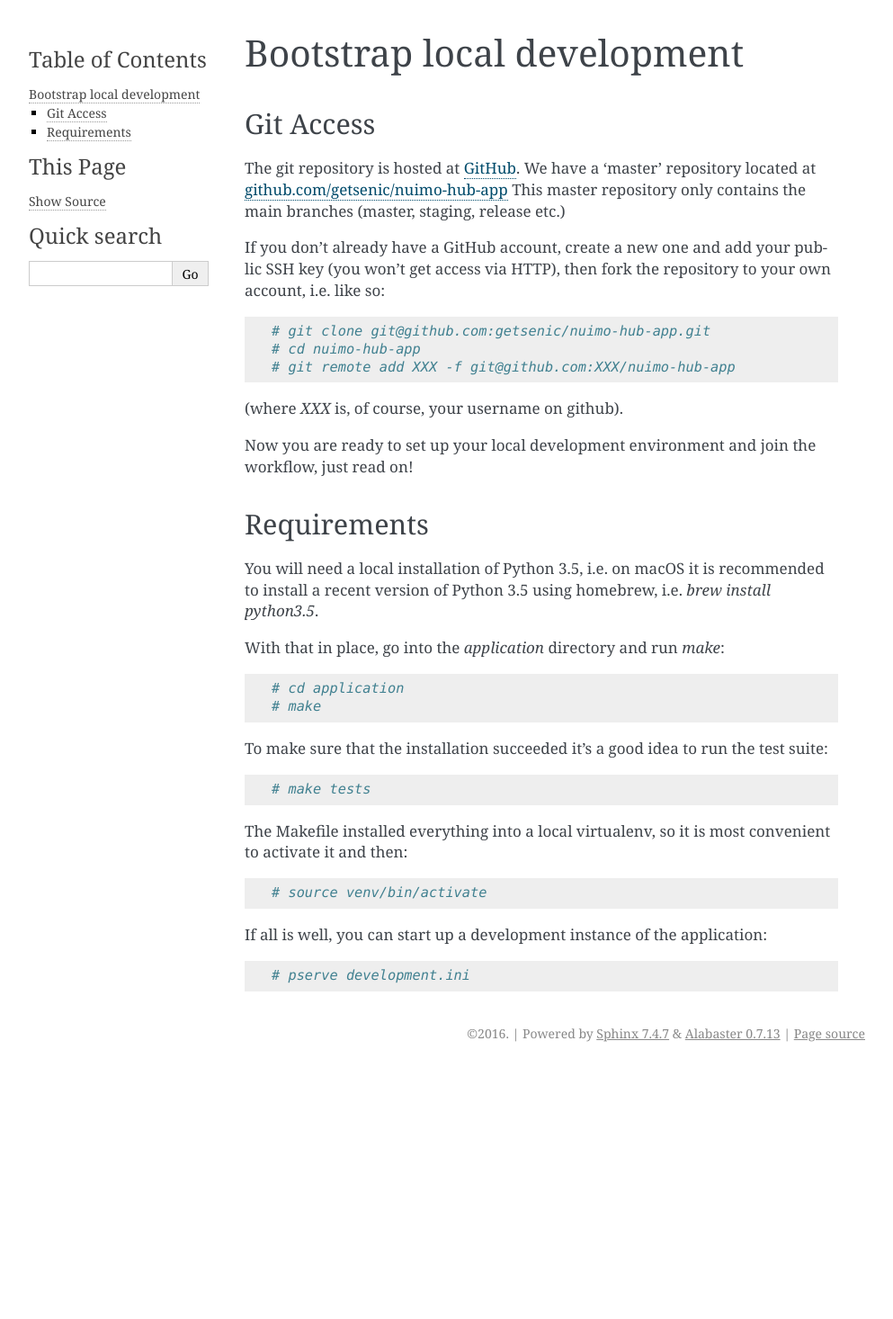
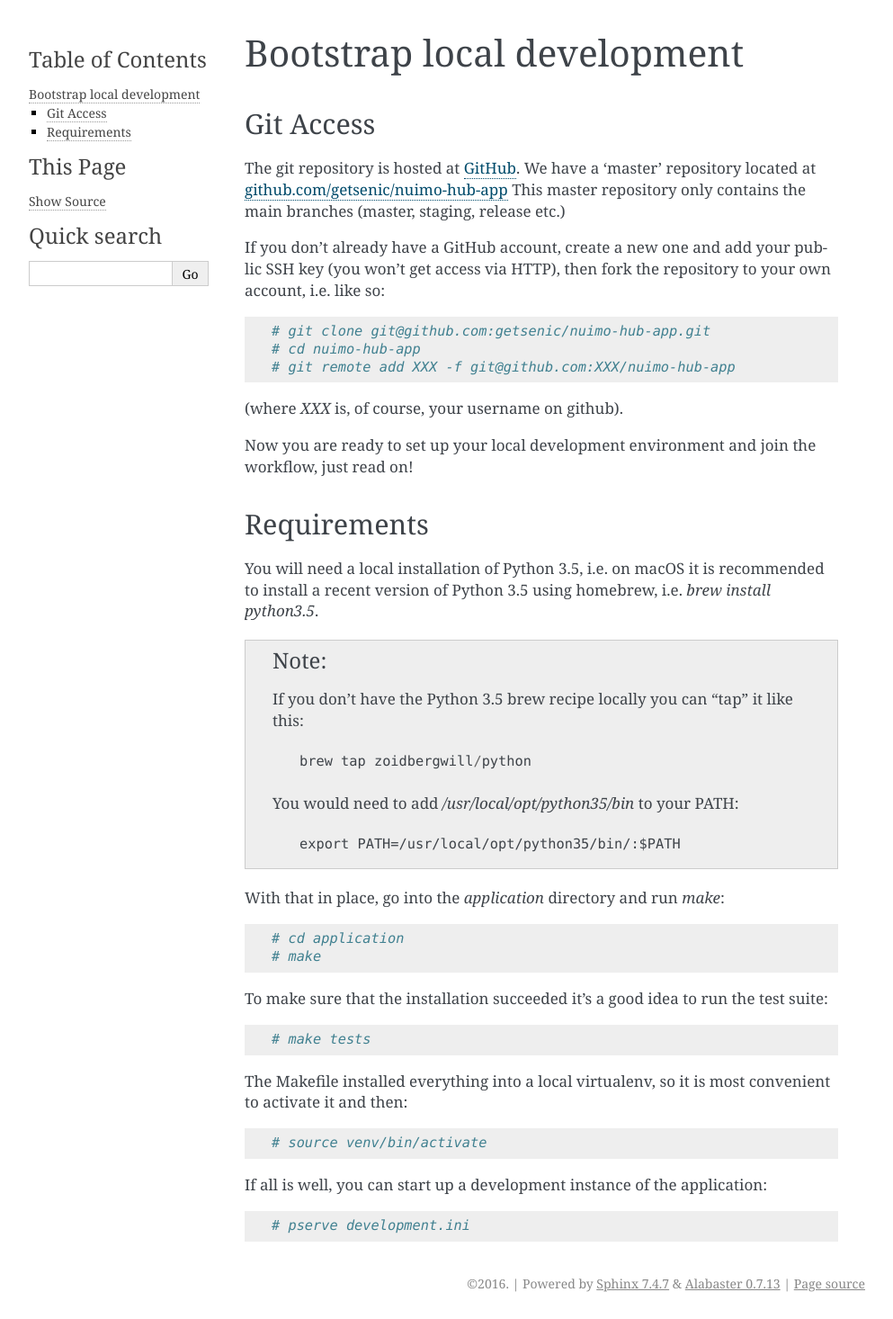
Before and after one commit to zenctrl/senic-hub, a Sphinx documentation site: the page built from docs/bootstrap-dev.rst, in a window 1280 px wide. Shown: the whole page at 90% size, without its empty margins (148-1141 px from the left). Built offline with Sphinx 7.4.7, drawn with Linux system fonts in a browser that asks for light colours; pages that are not in the unit, such as notebooks, are missing from menus; before the commit the page ends 1188 px from its top, so only the background shows below that.

Commit message:
Note about Python 3.5 installation

```diff
--- a/docs/bootstrap-dev.rst
+++ b/docs/bootstrap-dev.rst
@@ -23,6 +23,15 @@ Requirements
 
 You will need a local installation of Python 3.5, i.e. on macOS it is recommended to install a recent version of Python 3.5 using homebrew, i.e. `brew install python3.5`.
 
+.. NOTE::
+   If you don't have the Python 3.5 brew recipe locally you can "tap" it like this::
+
+       brew tap zoidbergwill/python
+
+   You would need to add `/usr/local/opt/python35/bin` to your PATH::
+
+       export PATH=/usr/local/opt/python35/bin/:$PATH
+
 With that in place, go into the `application` directory and run `make`::
 
     # cd application
```
